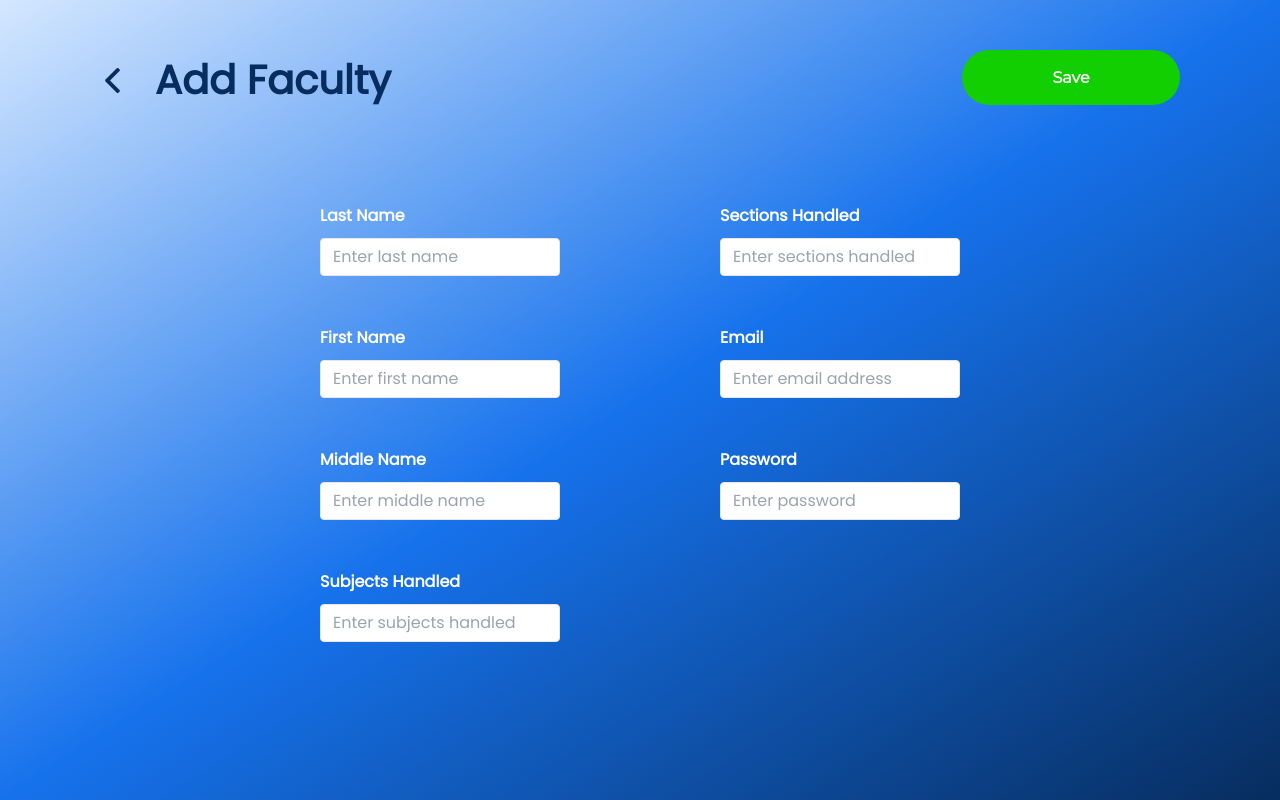
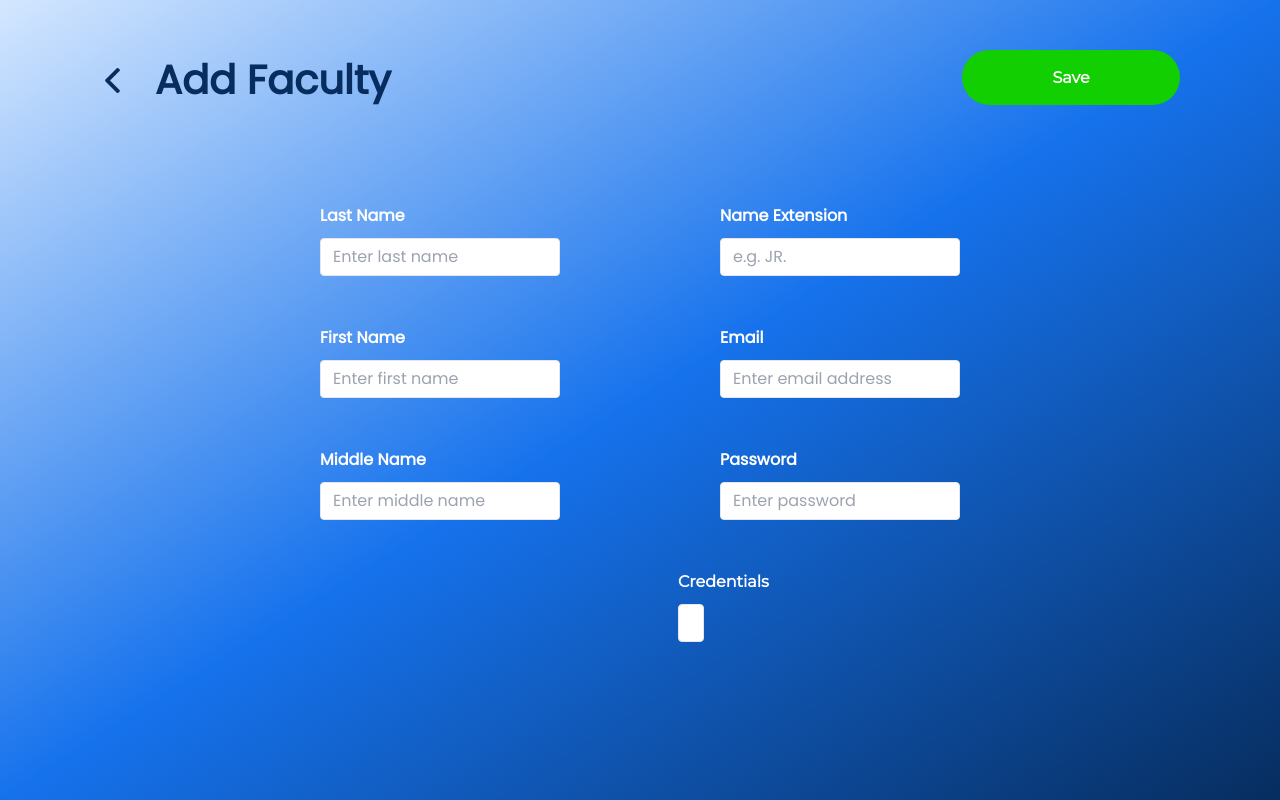
Before and after one commit to CMH7/PresentPo-Admin, a React (Vite) app: page /addfaculty in a window 1280 px wide. Built offline with nearby package versions, Linux system fonts and the light colour scheme.

Commit message:
name extension and credential field added

```diff
--- a/src/pages/AddFaculty.tsx
+++ b/src/pages/AddFaculty.tsx
@@ -53,23 +53,15 @@ export default function AddFaculty() {
 							<input className="appearance-none border rounded w-full py-2 px-3 text-gray-700 leading-tight focus:outline-none focus:shadow-outline" id="middle-name" type="text" placeholder="Enter middle name"
 							/>
 					</div>
-
-					<div className="pb-[50px]">
-						<label className="block text-white font-semibold pb-[10px]">
-							Subjects Handled
-						</label>
-							<input className="appearance-none border rounded w-full py-2 px-3 text-gray-700 leading-tight focus:outline-none focus:shadow-outline" id="subjects-handled" type="text" placeholder="Enter subjects handled"
-							/>
-					</div>
 				</div>
 
 				{/* column 2 */}
 				<div className="col-span-1">
 					<div className="pb-[50px]">
 						<label className="block text-white font-semibold pb-[10px]">
-							Sections Handled
+							Name Extension
 						</label>
-							<input className="appearance-none border rounded w-full py-2 px-3 text-gray-700 leading-tight focus:outline-none focus:shadow-outline" id="sections-handled" type="text" placeholder="Enter sections handled"
+							<input className="appearance-none border rounded w-full py-2 px-3 text-gray-700 leading-tight focus:outline-none focus:shadow-outline" id="sections-handled" type="text" placeholder="e.g. JR."
 							/>
 					</div>
 
@@ -90,6 +82,15 @@ export default function AddFaculty() {
 					</div>
 				</div>
 			</div>
+
+			{/* Credential field - centered */}
+			<div className="pb-[50px] ml-[678px] mr-[678px]">
+				<label className="block text-white font-semibold pb-[10px] flex-none self-center ">
+					Credentials
+				</label>
+					<input className="appearance-none border rounded w-full py-2 px-3 text-gray-700 leading-tight focus:outline-none focus:shadow-outline" id="password" type="password" placeholder="Enter credentials"
+					/>
+			</div>
     </Wrapper>
   )
 }
```
